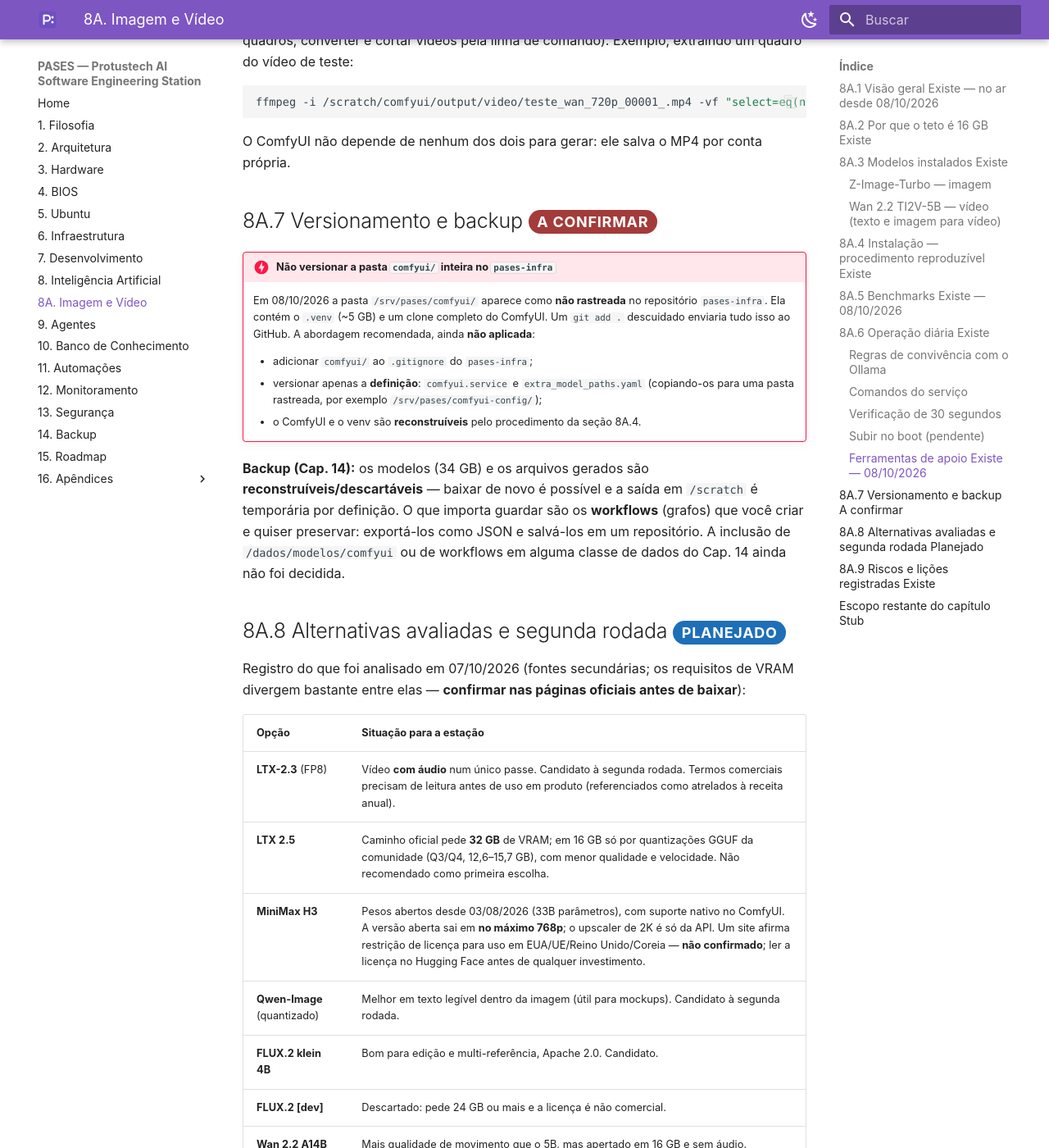
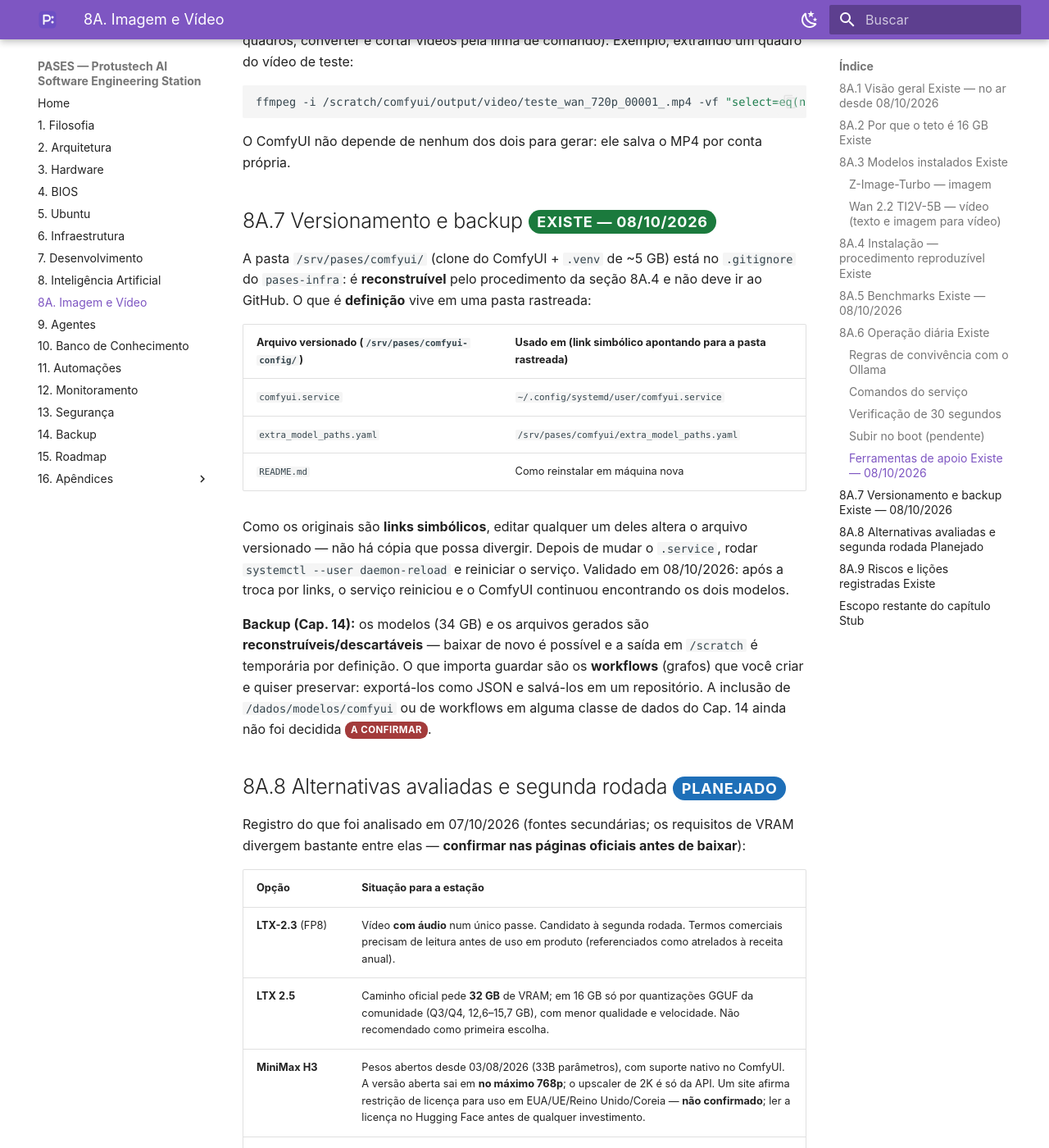
Before and after one commit to crystyano/pases-manual, an MkDocs documentation site: the page built from docs/08a-imagem-video.md, in a window 1280 px wide and 1400 px high, scrolled down 7586 px. Shown: the whole window at 82% size. Built offline with MkDocs 1.6.1 and Material for MkDocs 9.7.7, drawn with Linux system fonts in a browser that asks for light colours; a script that is not in the unit is left out; some of the changed text lies outside the part shown.

Commit message:
Manual PASES v0.9.2 - definicao do ComfyUI versionada
Cap. 8A.7, ADR-007 e historico atualizados: comfyui-config/ no
pases-infra com links simbolicos; comfyui/ ignorada.

Co-Authored-By: Claude Sonnet 5.5 <noreply@anthropic.com>

```diff
--- a/docs/08a-imagem-video.md
+++ b/docs/08a-imagem-video.md
@@ -253,16 +253,19 @@ ffmpeg -i /scratch/comfyui/output/video/teste_wan_720p_00001_.mp4 -vf "select=eq
 
 O ComfyUI não depende de nenhum dos dois para gerar: ele salva o MP4 por conta própria.
 
-## 8A.7 Versionamento e backup <span class="badge badge-confirmar">A confirmar</span>
+## 8A.7 Versionamento e backup <span class="badge badge-existe">Existe — 08/10/2026</span>
 
-!!! danger "Não versionar a pasta `comfyui/` inteira no `pases-infra`"
-    Em 08/10/2026 a pasta `/srv/pases/comfyui/` aparece como **não rastreada** no repositório `pases-infra`. Ela contém o `.venv` (~5 GB) e um clone completo do ComfyUI. Um `git add .` descuidado enviaria tudo isso ao GitHub. A abordagem recomendada, ainda **não aplicada**:
+A pasta `/srv/pases/comfyui/` (clone do ComfyUI + `.venv` de ~5 GB) está no `.gitignore` do `pases-infra`: é **reconstruível** pelo procedimento da seção 8A.4 e não deve ir ao GitHub. O que é **definição** vive em uma pasta rastreada:
 
-    - adicionar `comfyui/` ao `.gitignore` do `pases-infra`;
-    - versionar apenas a **definição**: `comfyui.service` e `extra_model_paths.yaml` (copiando-os para uma pasta rastreada, por exemplo `/srv/pases/comfyui-config/`);
-    - o ComfyUI e o venv são **reconstruíveis** pelo procedimento da seção 8A.4.
+| Arquivo versionado (`/srv/pases/comfyui-config/`) | Usado em (link simbólico apontando para a pasta rastreada) |
+|---|---|
+| `comfyui.service` | `~/.config/systemd/user/comfyui.service` |
+| `extra_model_paths.yaml` | `/srv/pases/comfyui/extra_model_paths.yaml` |
+| `README.md` | Como reinstalar em máquina nova |
 
-**Backup (Cap. 14):** os modelos (34 GB) e os arquivos gerados são **reconstruíveis/descartáveis** — baixar de novo é possível e a saída em `/scratch` é temporária por definição. O que importa guardar são os **workflows** (grafos) que você criar e quiser preservar: exportá-los como JSON e salvá-los em um repositório. A inclusão de `/dados/modelos/comfyui` ou de workflows em alguma classe de dados do Cap. 14 ainda não foi decidida.
+Como os originais são **links simbólicos**, editar qualquer um deles altera o arquivo versionado — não há cópia que possa divergir. Depois de mudar o `.service`, rodar `systemctl --user daemon-reload` e reiniciar o serviço. Validado em 08/10/2026: após a troca por links, o serviço reiniciou e o ComfyUI continuou encontrando os dois modelos.
+
+**Backup (Cap. 14):** os modelos (34 GB) e os arquivos gerados são **reconstruíveis/descartáveis** — baixar de novo é possível e a saída em `/scratch` é temporária por definição. O que importa guardar são os **workflows** (grafos) que você criar e quiser preservar: exportá-los como JSON e salvá-los em um repositório. A inclusão de `/dados/modelos/comfyui` ou de workflows em alguma classe de dados do Cap. 14 ainda não foi decidida <span class="badge badge-confirmar">A confirmar</span>.
 
 ## 8A.8 Alternativas avaliadas e segunda rodada <span class="badge badge-planejado">Planejado</span>
 
@@ -292,7 +295,7 @@ Registro do que foi analisado em 07/10/2026 (fontes secundárias; os requisitos
 | Sobrecarga do nobreak por gerações paralelas | Uma geração por vez; power limit permanente das GPUs ([Cap. 8.6](08-inteligencia-artificial.md)) |
 | ComfyUI sem autenticação | Bind em `127.0.0.1` apenas ([ADR-007](16-apendices/adrs.md#adr-007)) |
 | Instalação sobre `&&` mascarando falha | Lição da seção 8A.4: não usar `comando \| tail && próximo` |
-| `comfyui/` não rastreada no `pases-infra` | Seção 8A.7 |
+| Versionar a pasta `comfyui/` inteira por engano | Ignorada no `.gitignore`; só `comfyui-config/` é versionada (seção 8A.7) |
 | Modelos de terceiros com licenças distintas | Conferir a licença de cada modelo antes de uso comercial; os instalados (Z-Image-Turbo e Wan 2.2) são Apache 2.0 conforme o Hugging Face em 07/10/2026 |
 
 ## Escopo restante do capítulo <span class="badge badge-stub">Stub</span>
```
Also changed, not shown: other parts of docs/08a-imagem-video.md (+1 -1 lines), docs/16-apendices/adrs.md (+1 -1 lines), docs/16-apendices/historico.md (+1 -0 lines).
